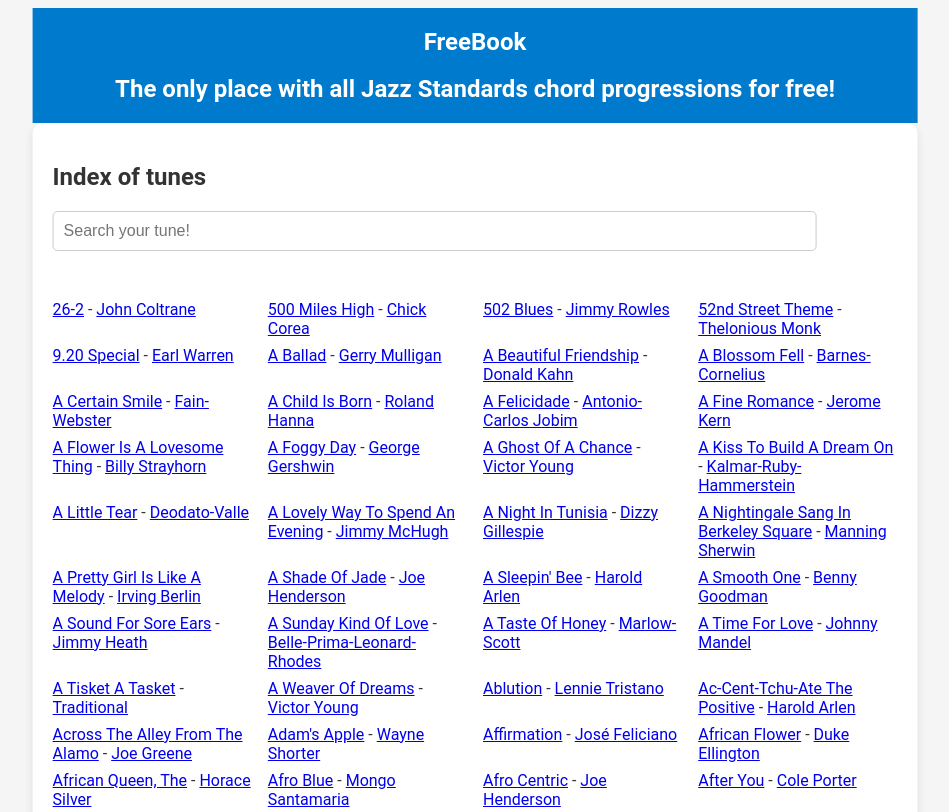
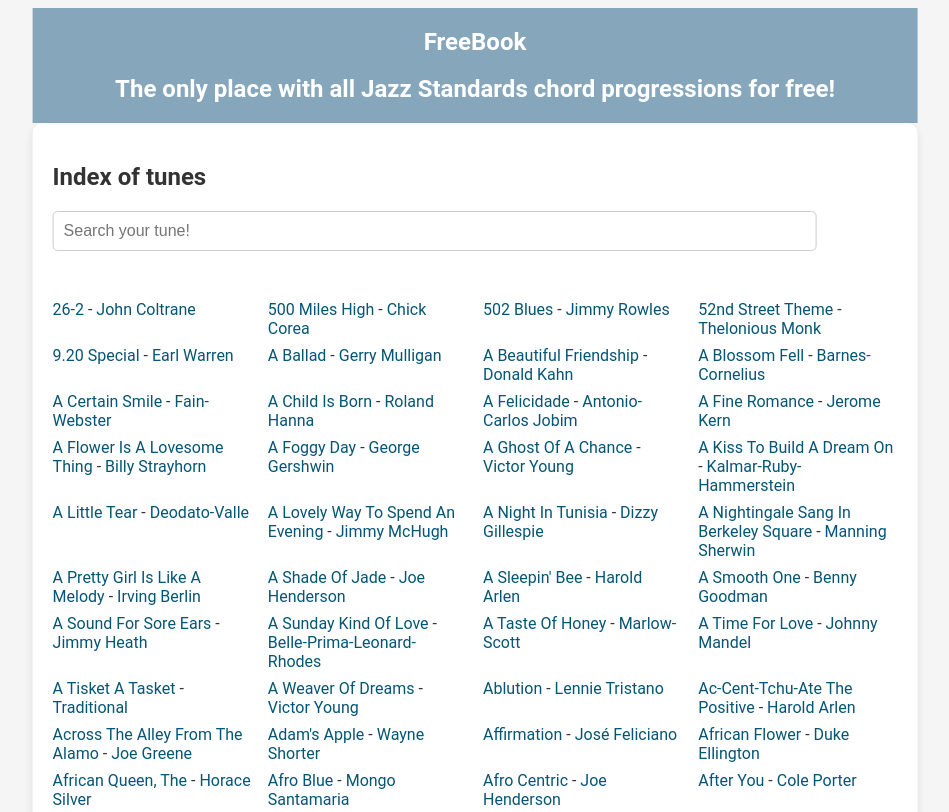
Before and after one commit to hegelespaul/FreeBook, a plain HTML site: page index.html in a window 1280 px wide. Shown: the top 812 px of the page, without its empty margins (165-1114 px from the left). Drawn offline with Linux system fonts and the light colour scheme.

Commit message:
looks changed 2

```diff
--- a/main.css
+++ b/main.css
@@ -3,6 +3,11 @@ body {
     background-color: #f5f5f5; /* Light background for better readability */
     font-family: 'Roboto', sans-serif; /* Modern font */
     color: #333; /* Dark text for better contrast */
+}
+
+a {
+    color: #055575;
+    text-decoration: solid;
 }
 
 .main-header {
@@ -12,7 +17,7 @@ body {
     width: 70%;
     position: relative;
     text-align: center;
-    background-color: #007acc; /* Primary color for header background */
+    background-color: #86a6bb; /* Primary color for header background */
     color: #fff; /* White text for contrast */
     padding: 20px 0; /* Padding for spacing */
 }
@@ -36,7 +41,7 @@ body {
 }
 
 #searchBox button {
-    background-color: #007acc; /* Matching button color */
+    background-color: #86a6bb; /* Matching button color */
     color: #fff;
     border: none;
     border-radius: 5px;
--- a/main.js
+++ b/main.js
@@ -102,11 +102,11 @@ function generateNewHTMLTune(title, composer, sections, key, timesignature, vide
                             border: none;
                             font-size: 16px;
                             cursor: pointer;
-                            color: #007acc; /* Modern color */
+                            color: #86a6bb; /* Modern color */
                         }
                         .header {
                             width: 100%;
-                            background-color: #007acc;
+                            background-color: #86a6bb;
                             color: #fff;
                             padding: 20px;
                             text-align: center;
@@ -199,7 +199,7 @@ function generateNewHTMLTune(title, composer, sections, key, timesignature, vide
                         }
                         div > button {
                             position: relative;
-                            background-color: #007acc;
+                            background-color: #86a6bb;
                             color: #fff;
                             border: none;
                             padding: 5px 10px;
```
